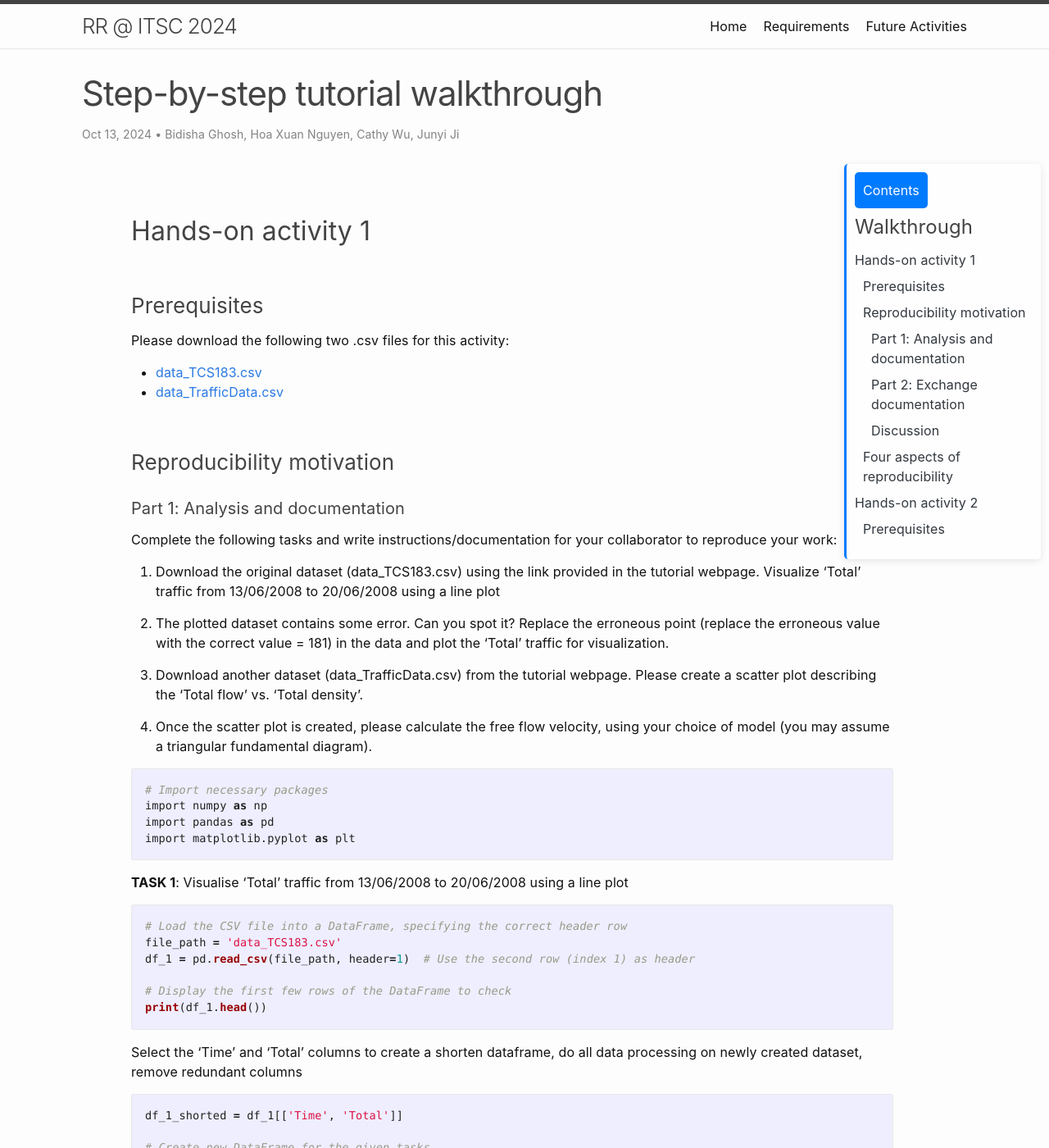
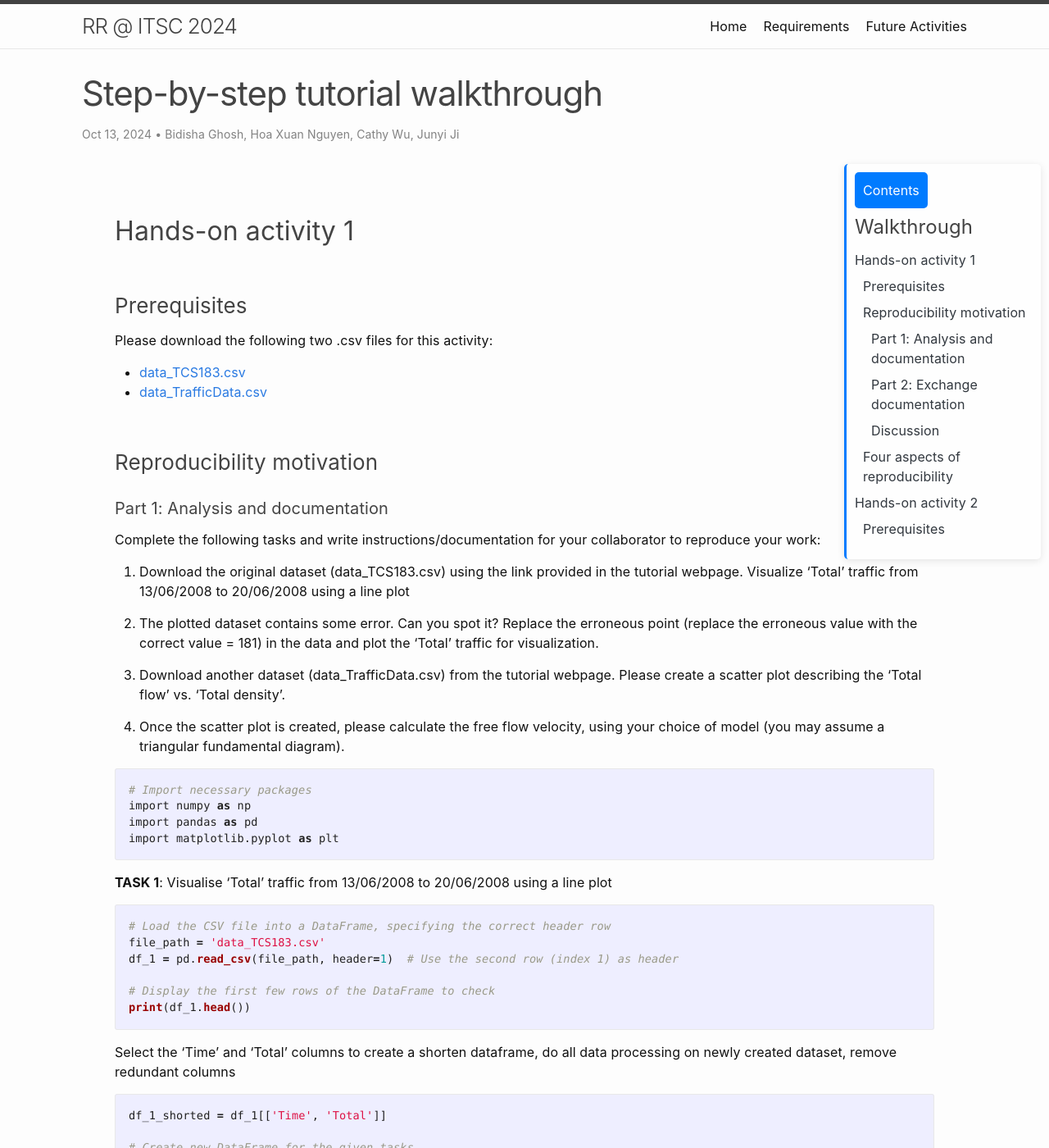
Before and after one commit to RRinTransportation/itsc24-rr-tutorial, a Jekyll site: the page built from step-by-step.md, in a window 1280 px wide and 1400 px high. Shown: the whole window at 82% size. Built offline with Jekyll 4.4.1, drawn with Linux system fonts in a browser that asks for light colours.

Commit message:
Update the padding for the post

```diff
--- a/assets/css/post.css
+++ b/assets/css/post.css
@@ -3,7 +3,7 @@
     display: flex;           /* Use flexbox to position content and TOC side by side */
     max-width: 1000px;       /* Adjust to your preferred post width */
     margin: 0 auto;
-    padding: 0 20px;
+    padding: 0 auto;
 }
 
 /* TOC sidebar styles */
@@ -25,7 +25,7 @@
 /* Post content styles */
 .post-content {
     flex-grow: 1;            /* Allow the content area to take up remaining space */
-    margin-right: 30px;       /* Adjust margin to make room for the TOC */
+    margin-left: 0px;       /* Adjust margin to make room for the TOC */
 }
 
 /* TOC list styles */
```
